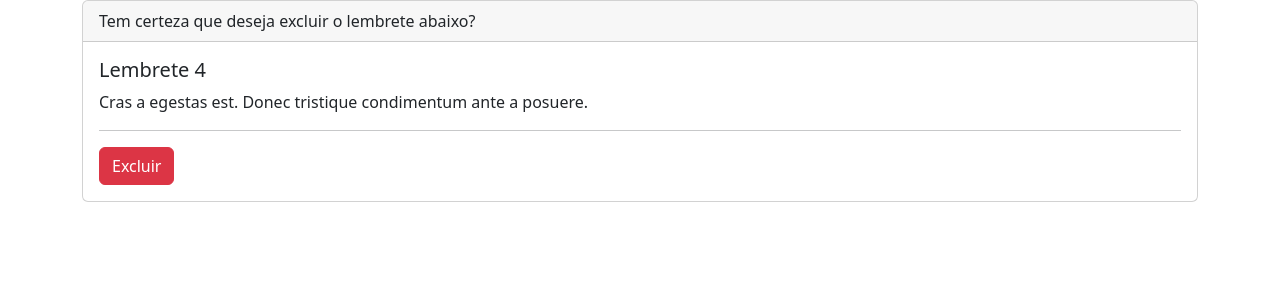
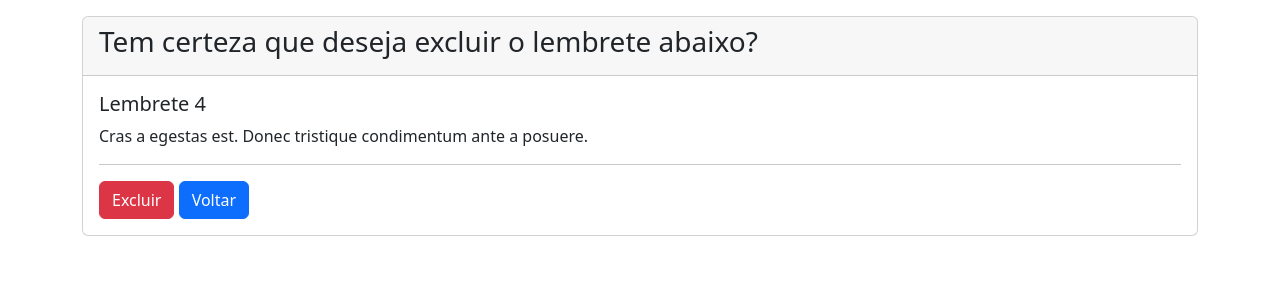
Before and after one commit to hugo-lcm/dti, a Django app: page /excluir_lembrete/13 in a window 1280 px wide. Shown: the part 56-356 px from the top of the page. Run offline with Django 4.2, Linux system fonts and the light colour scheme; a user stored in the database is signed in; data comes from the database, SQL or seed files in the repository; some libraries are stand-ins or nearby versions.

Commit message:
correções nas páginas de login e cadastro de usuário e lembrete

```diff
--- a/app/templates/lembretes/confirmar_exclusao.html
+++ b/app/templates/lembretes/confirmar_exclusao.html
@@ -6,9 +6,10 @@ Confirmar exclusão
 
 {% block conteudo %}
 
+<div class="py-3">
   <div class="card mb-3">
     <div class="card-header">
-    Tem certeza que deseja excluir o lembrete abaixo?
+      <h3>Tem certeza que deseja excluir o lembrete abaixo?</h3>
     </div>
     <div class="card-body">
       <h5 class="card-title"> {{ lembrete.titulo }} </h5>
@@ -17,7 +18,10 @@ Confirmar exclusão
       <form method="POST">
         {% csrf_token %}
         <button class="btn btn-danger" type="submit">Excluir</button>
+        <!-- o META.HTTP.REFERER pega a ultima rota que o usuário estava -->
+        <a href="{{ request.META.HTTP_REFERER }}" class="btn btn-primary">Voltar</a>
       </form>
+    </div>
   </div>
 </div>
 
--- a/app/templates/lembretes/form_lembrete.html
+++ b/app/templates/lembretes/form_lembrete.html
@@ -31,6 +31,7 @@ Cadastrar lembrete
         </div>
         <div class="form-group">
             <input type="submit" class="btn btn-primary mb-3" value="Salvar">
+            <a href="{{ request.META.HTTP_REFERER }}" class="btn btn-primary mb-3"> Voltar</a>
         </div>
     </form>
 
--- a/app/templates/usuarios/form_usuario.html
+++ b/app/templates/usuarios/form_usuario.html
@@ -6,6 +6,7 @@ Cadastro de usuários
 {% endblock titulo %}
 
 {% block conteudo %}
+
 <form method="POST" class="formulario">
     {% csrf_token %}
 
@@ -26,6 +27,7 @@ Cadastro de usuários
     </div>
     <div class="form-group">
         <input type="submit" value="Cadastrar" class="btn btn-primary">
+        <a href="{% url 'logar_usuario' %}" class="btn btn-primary">Fazer login</a>
     </div>
 </form>
 
```
Lines whose indentation alone changed are shown as unchanged.
